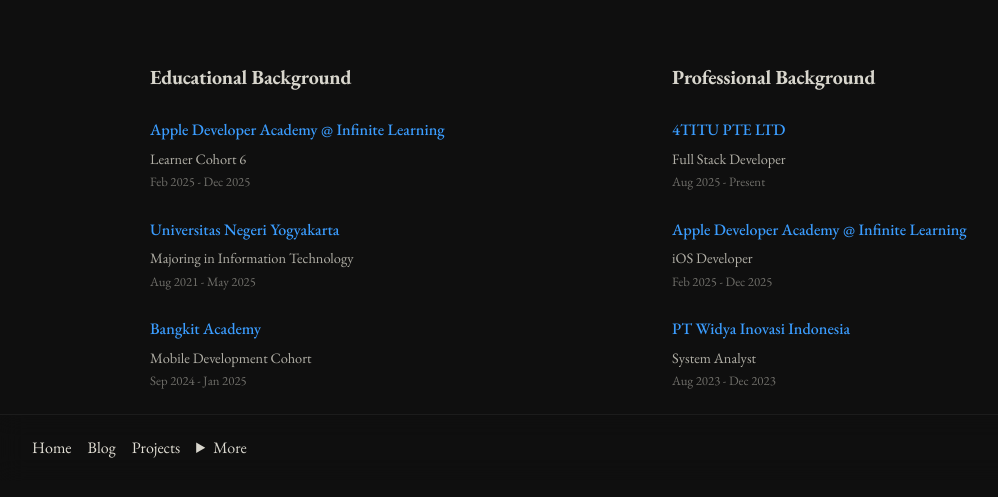
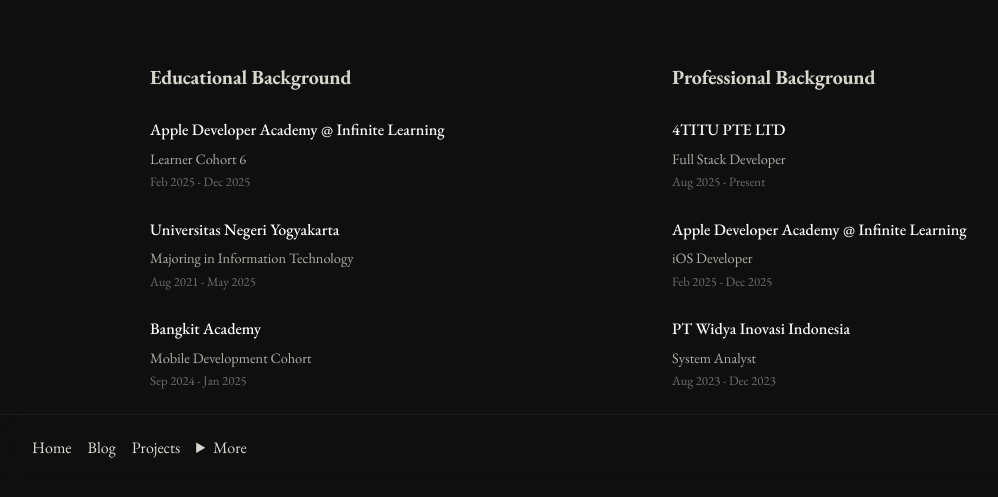
Before and after one commit to prammmoe/prammmoe-space, an Astro site: page / in a window 1280 px wide. Shown: the part 319-816 px from the top of the page, without its empty margins (0-998 px from the left). Built offline with nearby package versions, Linux system fonts and the light colour scheme; Astro itself is replaced by a stand-in of ours.

Commit message:
fix: deploy

```diff
--- a/src/pages/index.astro
+++ b/src/pages/index.astro
@@ -323,7 +323,7 @@
     .item-title {
       font-size: 1rem;
       font-weight: 500;
-      color: #3b9dff;
+      color: #ffffff;
       margin: 0 0 0.25rem 0;
     }
 
```
